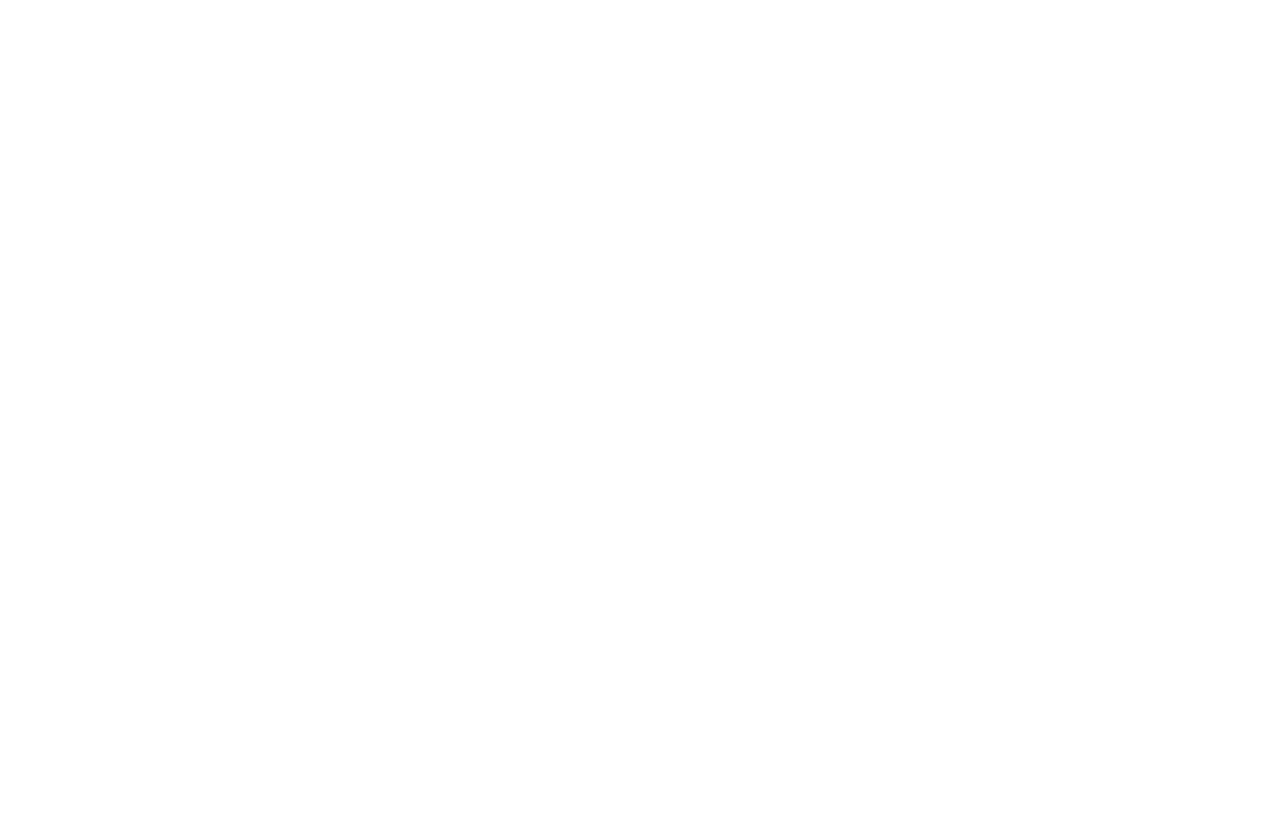
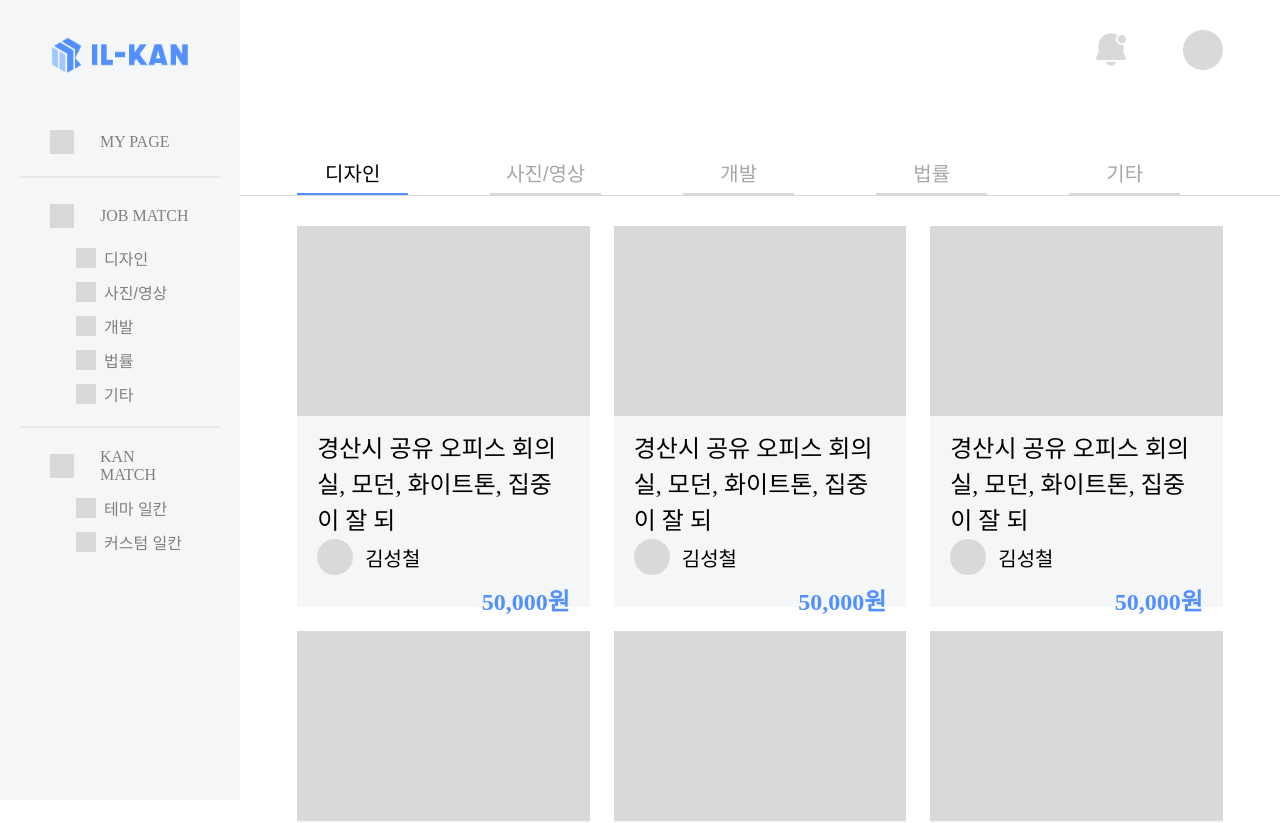
Before and after one commit to cryingdryice/ILKAN-web, a React (Vite) app: page /main/kanMatch in a window 1280 px wide. Before the commit this address had no page. Shown: the top 823 px of the page. Before the commit the page ends 800 px from the top, so only its background shows below. Built offline with nearby package versions, Linux system fonts and the light colour scheme; the HTML template or start-up script is replaced by a standard one.

Commit message:
feat: 공간목록조회 페이지 생성

```diff
--- a/src/App.tsx
+++ b/src/App.tsx
@@ -4,6 +4,7 @@ import Index from "./pages";
 import MyPage from "./pages/main/myPage";
 import Login from "./pages/login";
 import JobsPage from "./pages/main/jobsPage";
+import KanMatchPage from "./pages/main/kanMatchPage";
 
 export default function App() {
   return (
@@ -14,6 +15,7 @@ export default function App() {
         <Route path="main" element={<GlobalLayout />}>
           <Route path="myPage" element={<MyPage />} />
           <Route path="jobs" element={<JobsPage />} />
+          <Route path="kanMatch" element={<KanMatchPage />} />
         </Route>
       </Route>
     </Routes>
--- /dev/null
+++ b/src/pages/main/kanMatchPage.tsx
@@ -0,0 +1,44 @@
+import { useState } from "react";
+import jobsPageStyle from "../../css/pages/jobsPage.module.css";
+import JobsNavigation, {
+  TABS,
+  Tab,
+} from "../../components/jobs/JobsNavigation";
+import JobsList from "../../components/jobs/JobsList";
+
+/**
+ * JobsPage — 일거리 목록 화면
+ * Components: JobsNavigation, JobsList
+ */
+
+// 예상되는 데이터 타입
+export type KanItem = {
+  id: number;
+  title: string;
+  writer: string;
+  price: string;
+  image?: string;
+};
+
+// 임시 데이터
+const MOCK_LIST: KanItem[] = Array.from({ length: 15 }).map((_, i) => ({
+  id: i + 1,
+  title: "경산시 공유 오피스 회의실, 모던, 화이트톤, 집중이 잘 되",
+  writer: "김성철",
+  price: "50,000원",
+}));
+
+export default function KanMatchPage() {
+  const [activeTab, setActiveTab] = useState<Tab>("디자인");
+  const list = MOCK_LIST;
+
+  return (
+    <div className={jobsPageStyle.jobsPageContainer}>
+      <JobsNavigation active={activeTab} onChange={setActiveTab} />
+
+      <section className={jobsPageStyle.listContainer}>
+        <JobsList items={list} />
+      </section>
+    </div>
+  );
+}
```
